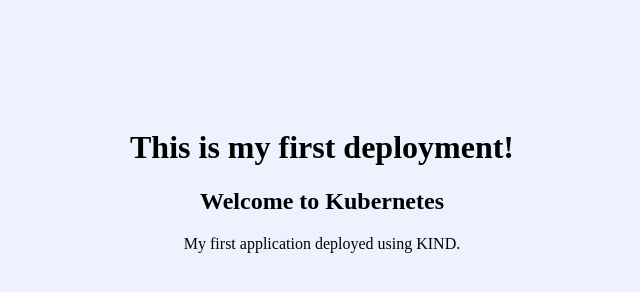
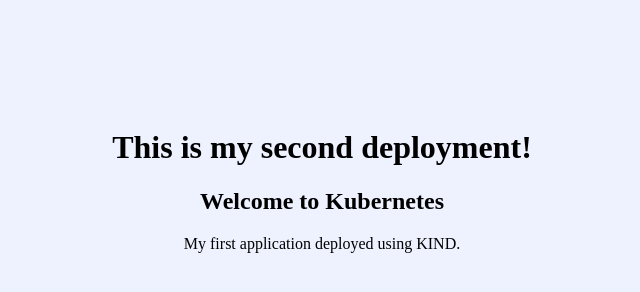
Before and after one commit to kirankumar544/Hello-world-project, a plain HTML site: page index.html in a window 1280 px wide. Shown: the whole page, without its empty margins (318-958 px from the left). Drawn offline with Linux system fonts and the light colour scheme.

Commit message:
updated new changes

```diff
--- a/index.html
+++ b/index.html
@@ -4,7 +4,7 @@
     <title>Kubernetes Hello World</title>
 </head>
 <body style="background-color:#eef2ff; text-align:center; padding:100px;">
-    <h1>This is my first deployment!</h1>
+    <h1>This is my second deployment!</h1>
     <h2>Welcome to Kubernetes</h2>
     <p>My first application deployed using KIND.</p>
 </body>
```
